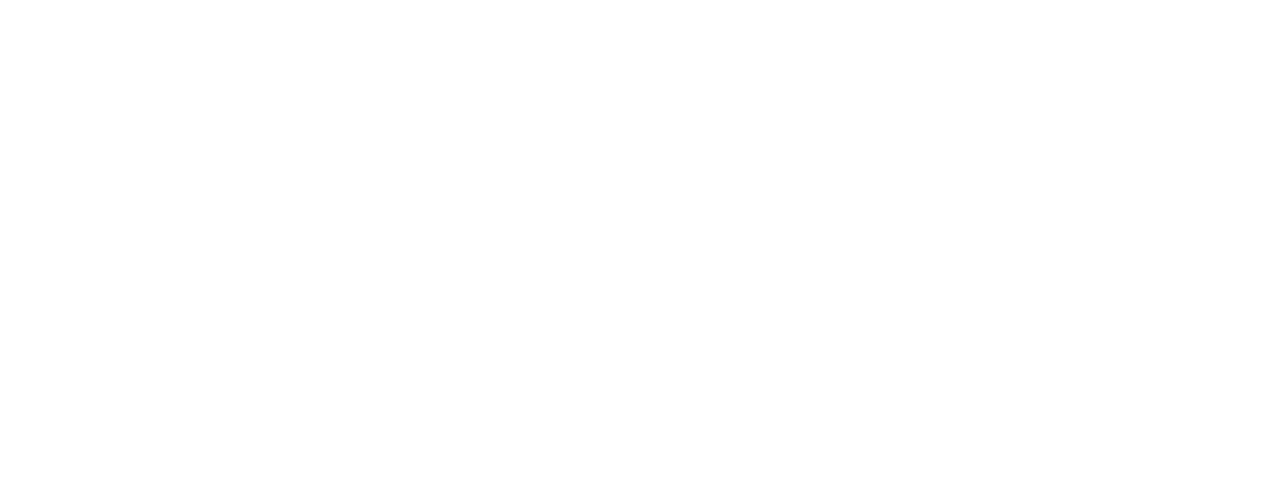
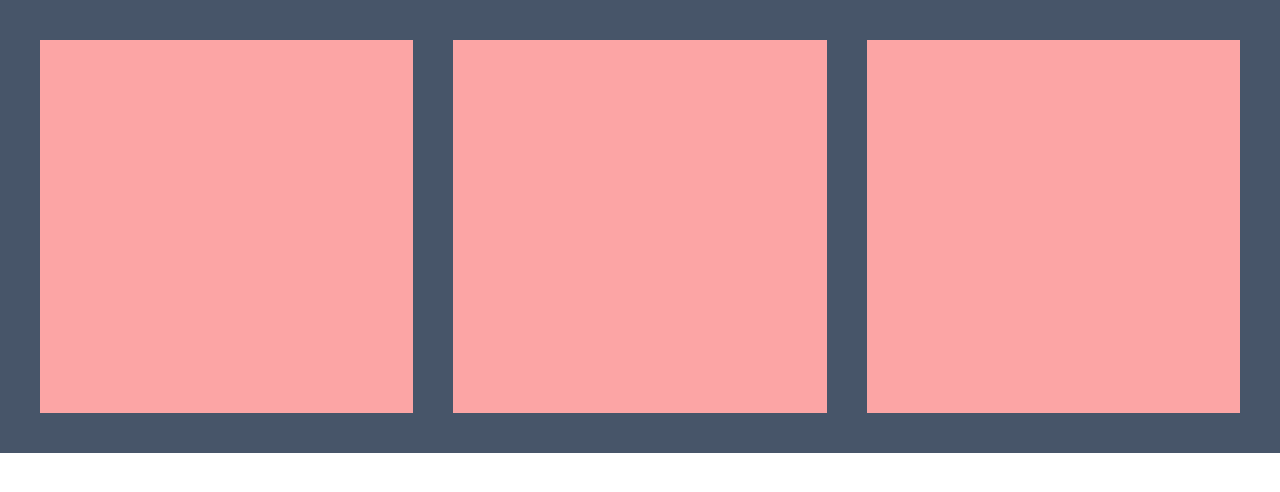
Before and after one commit to LaupWing/blog-examples, a React (Vite) app in the folder grid-aspect-ratio/: page / in a window 1280 px wide. Shown: the top 492 px of the page. Built offline with nearby package versions, Linux system fonts and the light colour scheme.

Commit message:
Refactor grid layout and add aspect ratio to squares

```diff
--- a/grid-aspect-ratio/src/App.tsx
+++ b/grid-aspect-ratio/src/App.tsx
@@ -1,9 +1,9 @@
 function App() {
     return (
-        <div className="grid grid-cols-3">
-            <div></div>
-            <div></div>
-            <div></div>
+        <div className="grid p-10 bg-slate-600 gap-10 w-full grid-cols-3">
+            <div className="aspect-square bg-red-300"></div>
+            <div className="aspect-square bg-red-300"></div>
+            <div className="aspect-square bg-red-300"></div>
         </div>
     )
 }
```
